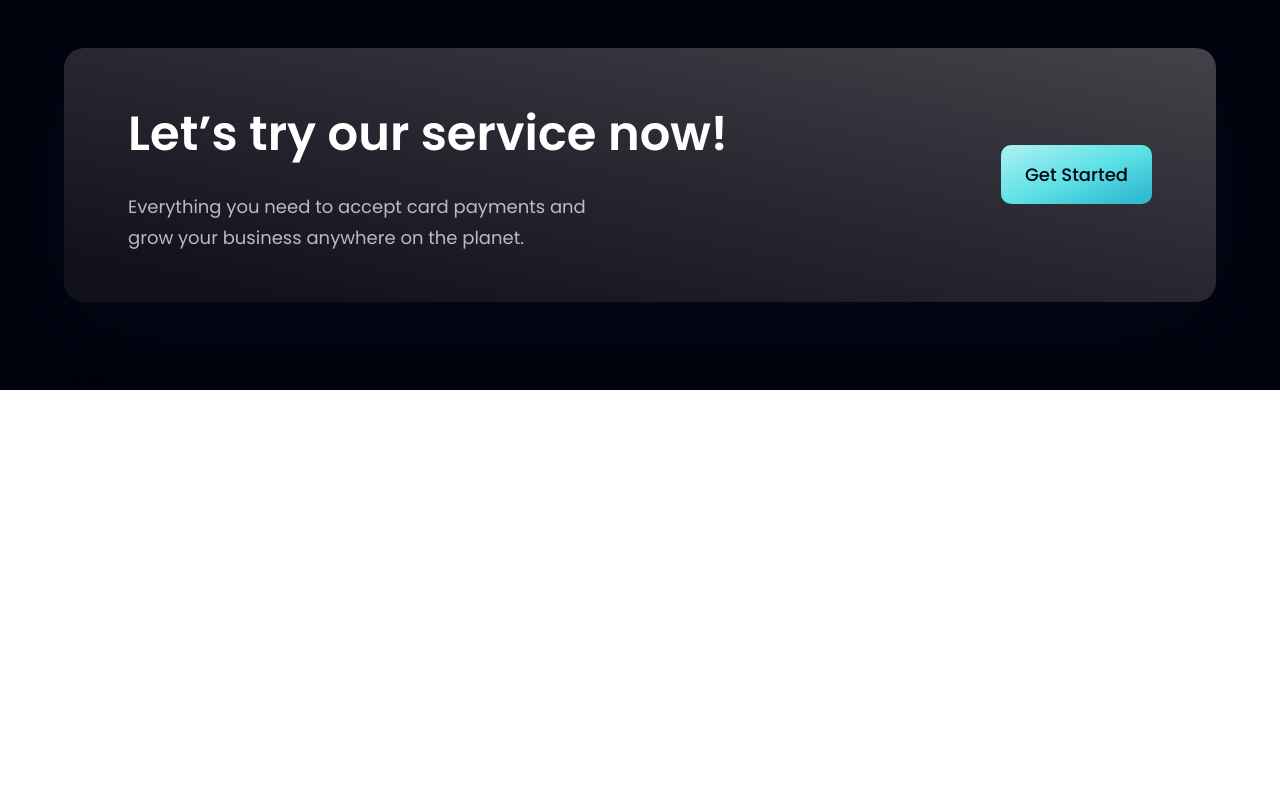
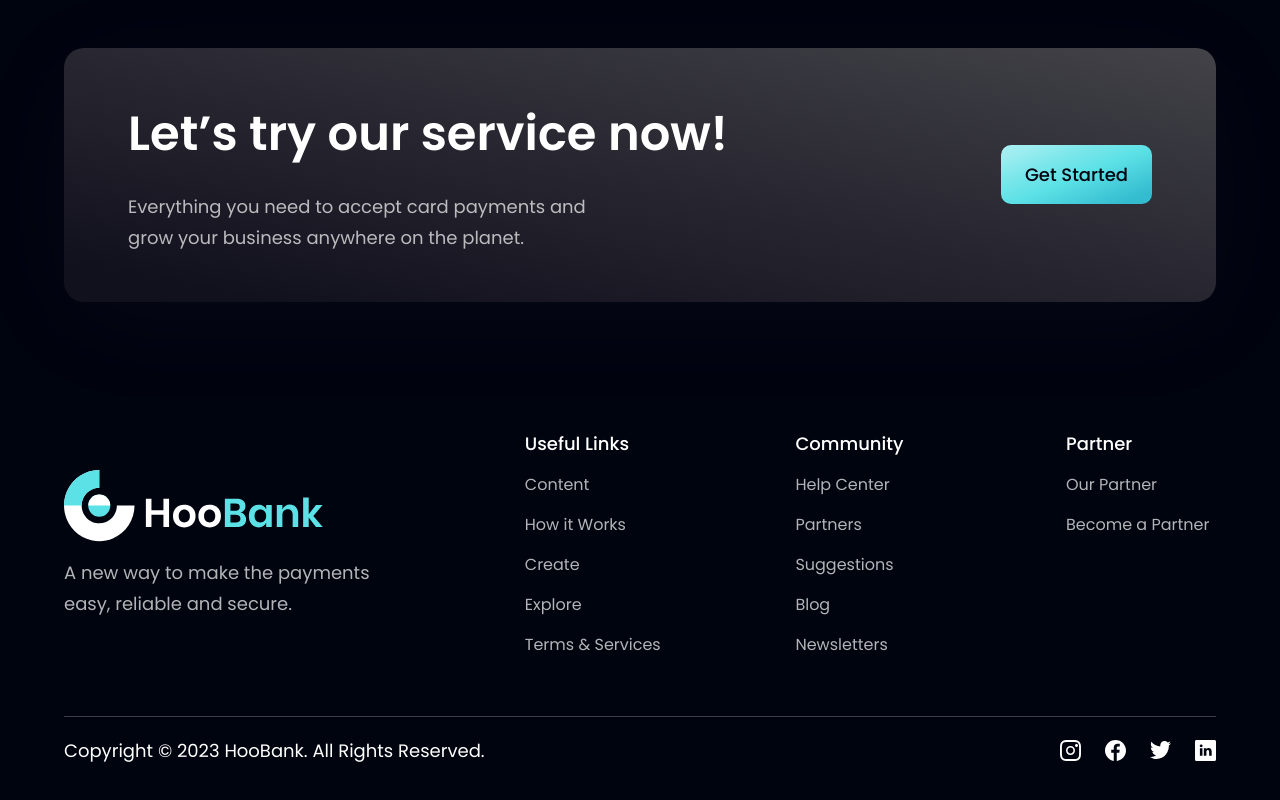
Before and after one commit to josiasbudaydeveloper/landing-page-modern-bank-app, a React (Vite) app: page / in a window 1280 px wide. Shown: the part 4048-4848 px from the top of the page. Before the commit the page ends 4438 px from the top, so only its background shows below. Built offline with nearby package versions, Linux system fonts and the light colour scheme.

Commit message:
Adding the Footer Section

```diff
--- a/src/components/Footer.tsx
+++ b/src/components/Footer.tsx
@@ -1,5 +1,57 @@
+import styles from "../styles";
+import { logo } from "../assets";
+import { footerLinks, socialMedia } from "../constants";
+
 export default function Footer() {
   return (
-    <div>Footer</div>
+    <section className={`${styles.flexCenter} ${styles.paddingY} flex-col`}>
+      <div className={`${styles.flexStart} md:flex-row flex-col mb-8 w-full`}>
+        <div className="flex-1 flex flex-col justify-start my-10">
+          <img src={logo} alt="HooBank" className="w-[260px] h-[72px] object-contain" />
+          <p className={`${styles.paragraph} mt-4 max-w-[310px]`}>
+          A new way to make the payments easy, reliable and secure.
+        </p>
+        </div>
+
+        <div className="flex-[1.5] w-full flex flex-row justify-between flex-wrap md:mt-0 mt-10">
+          { footerLinks.map((footerLink) => (
+            <div key={footerLink.title} className="flex flex-col ss:my-0 my-4 min-w-[150px]">
+              <h4 className="font-poppins font-medium text-[18px] leading-[27px] text-white">
+                {footerLink.title}
+              </h4>
+              <ul className="list-none mt-4">
+                {footerLink.links.map((link, index) => (
+                  <li key={link.name} className={`font-poppins font-normal text-[16px] leading-[24px]
+                    text-dimWhite hover:text-secondary
+                    ${ (index !== footerLink.links.length -1) ? "mb-4" : "mb-0" }
+                  `}>
+                    <a href={link.link}>{link.name}</a>
+                  </li>
+                ))}
+              </ul>
+            </div>
+          ))}
+        </div>
+      </div>
+
+      <div className="w-full flex justify-between items-center md:flex-row flex-col
+        mt-6 border-t-[1px] border-t-[#3f3e45] pt-5
+      ">
+        <p className="font-poppins font-normal text-center text-[18px] leading-[27px] text-[white]">
+          Copyright © 2023 HooBank. All Rights Reserved.
+        </p>
+
+        <div className="flex flex-row md:mt-0 mt-6">
+          { socialMedia.map((social, index) => (
+            <a href={social.link}>
+              <img key={social.id} src={social.icon} alt={social.id}
+                className={`w-[21px] h-[21px] object-contain
+                ${ (index !== socialMedia.length -1) ? "mr-6" : "mr-0" }
+              `}/>
+            </a>
+          )) }
+        </div>
+      </div>
+    </section>
   )
 }
```
